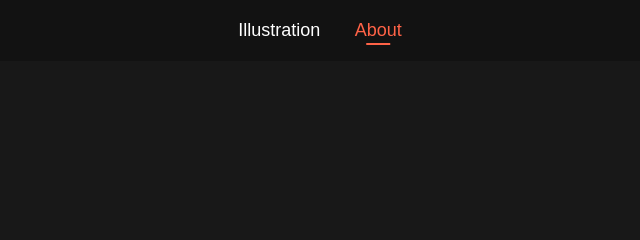
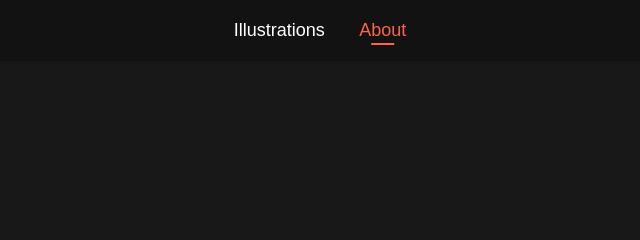
Before and after one commit to EatDraws/my-portfolio, a plain HTML site: page about.html in a window 1280 px wide. Shown: the top 240 px of the page, 320-960 px from the left. Drawn offline with Linux system fonts and the light colour scheme.

Commit message:
Update about.html

```diff
--- a/about.html
+++ b/about.html
@@ -9,7 +9,7 @@
 <body>
     <header>
         <nav>
-            <a href="index.html" class="nav-link">Illustration</a>
+            <a href="index.html" class="nav-link">Illustrations</a>
             <a href="about.html" class="nav-link active">About</a>
         </nav>
     </header>
```
